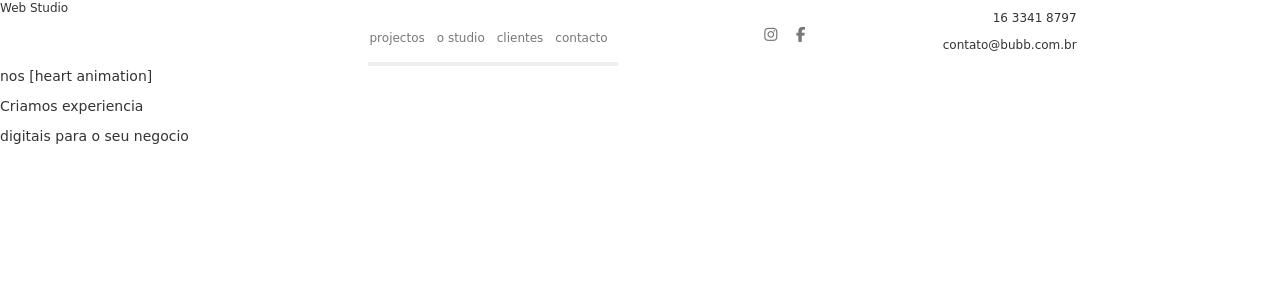
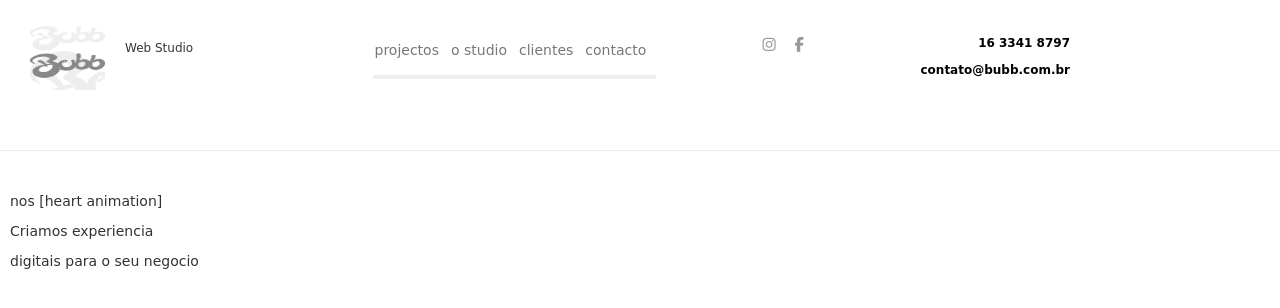
Before and after one commit to eschapp/bubb_eschapp, a website: page index.html in a window 1280 px wide. Drawn offline with nearby package versions, Linux system fonts and the light colour scheme; a web font is replaced by a local one.

Commit message:
adding some more styling

```diff
--- a/css/style.css
+++ b/css/style.css
@@ -1,5 +1,6 @@
 body {
   font-family: 'Oldenburg', cursive;
+  margin: 10px;
 }
 
 a {
@@ -13,12 +14,33 @@ a:hover {
 header {
   font-size: 12px;
   background-color: #fff;
+  border-bottom: 1px solid #eeeeee;
+  padding: 0 0 60px 0;
+  margin: 0 0 40px 0;
 }
 
-#logo {
-  background-image: url("/css/images/bubb.png")
+.col-md-3.logo {
+  /*background-image: url("/css/images/bubb.png");*/
+  margin-top: 30px;
 
 }
+
+.col-md-3.logo img {
+  float: left;
+}
+
+#image_logo {
+  height: 75px;
+  width: 75px;
+  margin: -25px 20px 0 20px;
+  color: #3DAFCA;
+  background: url(/css/images/bubb.png) 0 0;
+}
+
+.col-md-3.logo p {
+  text-align: left;
+}
+
 
 li {
   color: #222;
@@ -38,8 +60,8 @@ li:hover {
 }
 
 nav li {
+  font-size: 14px;
   padding-right: 10px;
-  color:;
   border-bottom: 4px #eee solid;
 }
 
@@ -56,13 +78,15 @@ nav li a:hover {
 }
 
 .contact {
-  padding: 10px 0px 0px 0px;
+  padding: 25px 0px 0px 0px;
+  color: #000000;
+  font-weight: bolder;
 }
 
 .fa {
   text-align: center;
   padding: 35px 15px 0 0;
-  color: #777777;
+  color: #999999;
 }
 
 .fa:hover {
--- a/index.html
+++ b/index.html
@@ -11,8 +11,9 @@
 
 <body>
   <header class="row">
-    <div logo class="col-md-3" >
-    <p>Web Studio</p>
+    <div class="col-md-3 logo" >
+      <img id="image_logo" src="css/images/bubb.png">
+      <p>Web Studio</p>
     </div>
 
     <nav class="col-md-4">
```
